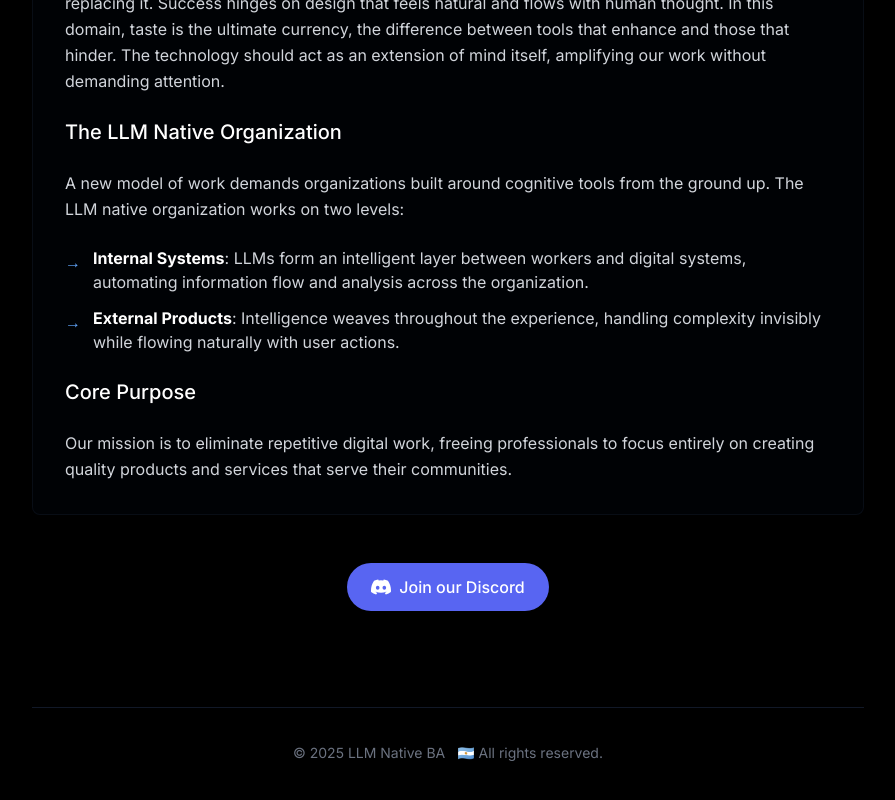
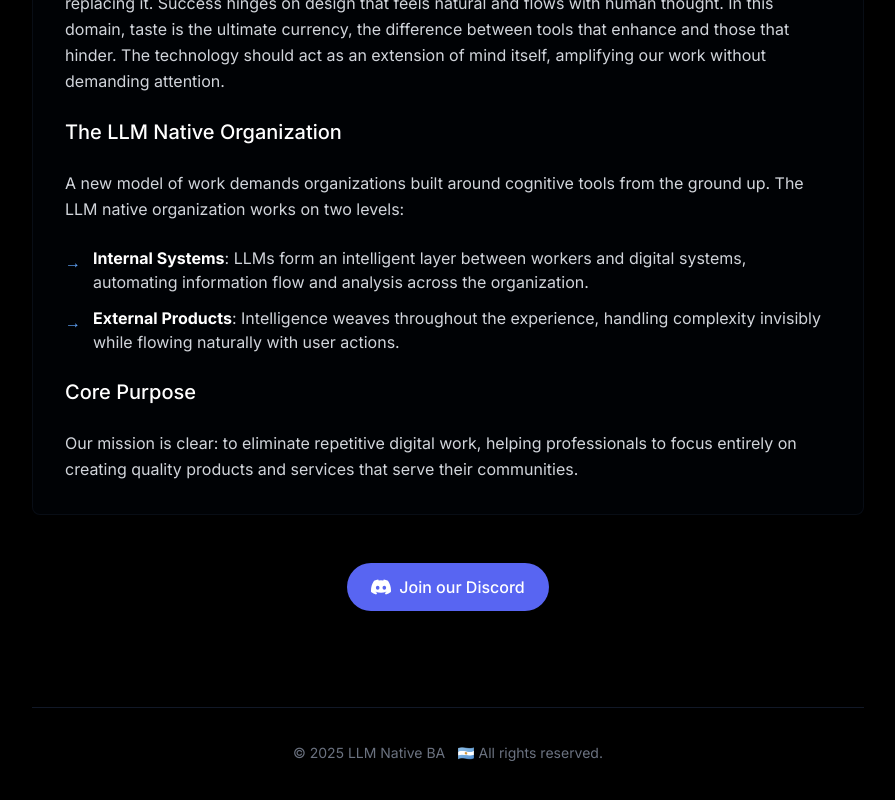
Before and after one commit to fpingham/llm-native, a Next.js app: page /manifesto in a window 1280 px wide. Shown: the part 793-1593 px from the top of the page, without its empty margins (192-1087 px from the left). Built offline with nearby package versions, Linux system fonts and the light colour scheme.

Commit message:
Update page.tsx

```diff
--- a/app/manifesto/page.tsx
+++ b/app/manifesto/page.tsx
@@ -151,7 +151,7 @@
             </ul>
             <h4 className="text-xl font-medium text-white mb-3 mt-8">Core Purpose</h4>
             <p className="leading-relaxed">
-              Our mission is to eliminate repetitive digital work, freeing professionals to focus entirely on creating quality products and services that serve their communities.
+              Our mission is clear: to eliminate repetitive digital work, helping professionals to focus entirely on creating quality products and services that serve their communities.
             </p>
           </div>
         </section>
```
